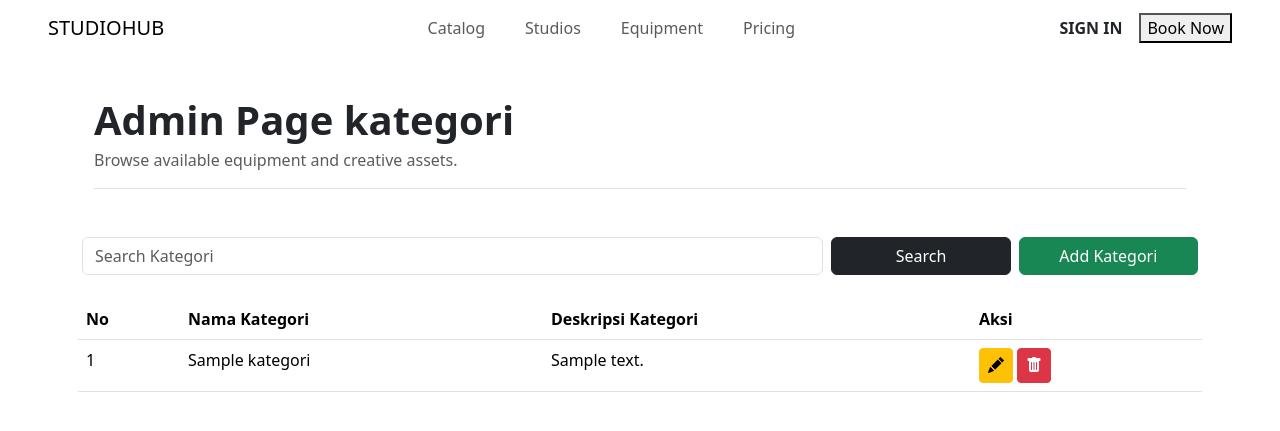
After one commit to Yogs4R/reservasi-studio, a PHP site: page /modules/admin/kategori/index.php in a window 1280 px wide. The commit adds this page. Shown: the top 431 px of the page. Run offline with PHP 8.4, Linux system fonts and the light colour scheme; tables that the repository leaves empty hold one stand-in row (values such as "Sample post").

Commit message:
menambahkan page admin kategori

```diff
--- /dev/null
+++ b/modules/admin/kategori/create.php
@@ -0,0 +1,3 @@
+<?php include '../../includes/header.php'; ?>
+<h1>Create Alat</h1>
+<?php include '../../includes/footer.php'; ?>
--- /dev/null
+++ b/modules/admin/kategori/delete.php
@@ -0,0 +1,3 @@
+<?php include '../../includes/header.php'; ?>
+<h1>Delete Alat</h1>
+<?php include '../../includes/footer.php'; ?>
--- /dev/null
+++ b/modules/admin/kategori/index.php
@@ -0,0 +1,95 @@
+<?php
+require '../../../config/koneksi.php';
+$query = 'SELECT * FROM kategori WHERE 1 = 1';
+
+if (!empty($_GET['search'])) {
+    $search = mysqli_real_escape_string($conn, $_GET['search']);
+    $query .= " AND nama_kategori LIKE '%$search%'";
+}
+
+$query .= ' ORDER BY id_kategori;';
+$hasil = mysqli_query($conn, $query);
+?>
+
+<!DOCTYPE html>
+<html lang="en">
+<head>
+    <meta charset="UTF-8">
+    <meta name="viewport" content="width=device-width, initial-scale=1.0">
+    <title>Document</title>
+</head>
+<body>
+<?php include '../../../includes/header.php'; ?>
+    <div class="container pt-5 pb-4 mt-5">
+        <div class="d-flex justify-content-between align-items-end border-bottom pb-3 mb-4">
+
+            <div>
+                <h1 class="fw-bold mb-1">Admin Page kategori</h1>
+                <p class="text-muted mb-0">
+                    Browse available equipment and creative assets.
+                </p>
+            </div>
+        </div>
+    </div>
+    <form method="GET" class="row g-2 mb-4">
+        <div class="col-md-8">
+            <input type="text" name="search" class="form-control" placeholder="Search Kategori" value="<?= $_GET[
+                'search'
+            ] ?? '' ?>">
+        </div>
+        <div class="col-md-2">
+            <button type="submit" class="btn btn-dark w-100">
+                Search
+            </button>
+        </div>
+        <div class="col-md-2">
+            <button class="btn btn-success w-100">
+                Add Kategori
+            </button>
+        </div>
+    </form>
+    <div class="row g-2 mb-4">
+        <table class="table table-hover">
+            <thead>
+                <tr>
+                    <th>No</th>
+                    <th>Nama Kategori</th>
+                    <th>Deskripsi Kategori</th>
+                    <th>Aksi</th>
+                </tr>
+            </thead>
+            <tbody>
+                <?php
+                $no = 1;
+
+                while ($data = mysqli_fetch_array($hasil)) { ?>
+                        <tr>
+                            <td><?php echo $no; ?></td>
+                            <td><?php echo $data['nama_kategori']; ?></td>
+                            <td><?php echo $data['desc_kategori']; ?></td>
+                            <td>
+                                <a href="./update.php?id_kategori=<?= $data[
+                                    'id_kategori'
+                                ] ?>" class="btn btn-warning btn-sm" title="edit" style="padding-bottom: 8px;">
+                                    <svg xmlns="http://www.w3.org/2000/svg" width="16" height="16" fill="currentColor" class="bi bi-pencil-fill" viewBox="0 0 16 16">
+                                        <path d="M12.854.146a.5.5 0 0 0-.707 0L10.5 1.793 14.207 5.5l1.647-1.646a.5.5 0 0 0 0-.708zm.646 6.061L9.793 2.5 3.293 9H3.5a.5.5 0 0 1 .5.5v.5h.5a.5.5 0 0 1 .5.5v.5h.5a.5.5 0 0 1 .5.5v.5h.5a.5.5 0 0 1 .5.5v.207zm-7.468 7.468A.5.5 0 0 1 6 13.5V13h-.5a.5.5 0 0 1-.5-.5V12h-.5a.5.5 0 0 1-.5-.5V11h-.5a.5.5 0 0 1-.5-.5V10h-.5a.5.5 0 0 1-.175-.032l-.179.178a.5.5 0 0 0-.11.168l-2 5a.5.5 0 0 0 .65.65l5-2a.5.5 0 0 0 .168-.11z"/>
+                                    </svg>
+                                </a>
+                                <a href="./delete.php?id_kategori=<?= $data[
+                                    'id_kategori'
+                                ] ?>" class="btn btn-danger btn-sm" title="delete" style="padding-bottom: 8px;">
+                                    <svg xmlns="http://www.w3.org/2000/svg" width="16" height="16" fill="currentColor" class="bi bi-trash-fill" viewBox="0 0 16 16">
+                                      <path d="M2.5 1a1 1 0 0 0-1 1v1a1 1 0 0 0 1 1H3v9a2 2 0 0 0 2 2h6a2 2 0 0 0 2-2V4h.5a1 1 0 0 0 1-1V2a1 1 0 0 0-1-1H10a1 1 0 0 0-1-1H7a1 1 0 0 0-1 1zm3 4a.5.5 0 0 1 .5.5v7a.5.5 0 0 1-1 0v-7a.5.5 0 0 1 .5-.5M8 5a.5.5 0 0 1 .5.5v7a.5.5 0 0 1-1 0v-7A.5.5 0 0 1 8 5m3 .5v7a.5.5 0 0 1-1 0v-7a.5.5 0 0 1 1 0"/>
+                                    </svg>
+                                </a>
+                            </td>
+                        </tr>
+                     <?php $no++;}
+                ?>
+            </tbody>
+        </table>
+    </div>
+
+<?php include '../../../includes/footer.php'; ?>
+</body>
+</html>
--- /dev/null
+++ b/modules/admin/kategori/update.php
@@ -0,0 +1,3 @@
+<?php include '../../includes/header.php'; ?>
+<h1>Update Alat</h1>
+<?php include '../../includes/footer.php'; ?>
```
Also changed, not shown: modules/admin/produk/create.php (+22 -3 lines), modules/admin/produk/index.php (+13 -2 lines), modules/admin/produk/update.php (+24 -3 lines).
